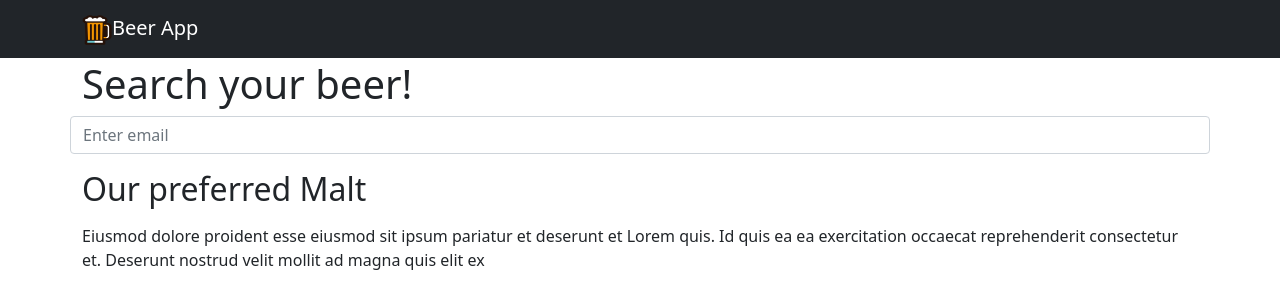
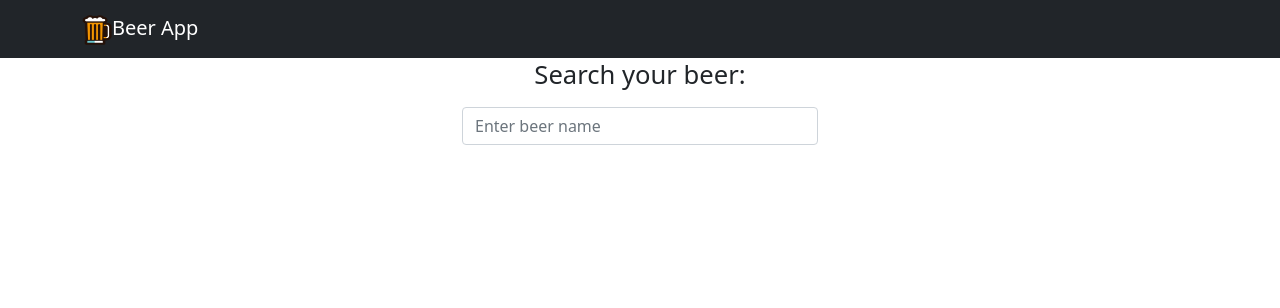
Before and after one commit to conary-h/beer-app, a React (Create React App) app: page / in a window 1280 px wide. Shown: the top 308 px of the page. Built offline with nearby package versions, Linux system fonts and the light colour scheme.

Commit message:
Added layout to skeleton Added validation on thunk

```diff
--- a/src/features/Home/Home.js
+++ b/src/features/Home/Home.js
@@ -2,23 +2,23 @@ import React, { useCallback, useState } from 'react';
 import { debounce } from 'lodash';
 import { Form } from 'react-bootstrap';
 import { useDispatch, useSelector } from 'react-redux';
-import { Container, Row, Col } from 'react-bootstrap';
+import { Container, Row, Col, Alert } from 'react-bootstrap';
 import { searchBeerByName } from '.';
 import ResultsList from './components/ResultsList';
+import styles from './Home.module.css';
 
 export default function Home() {
   const dispatch = useDispatch();
   const [results, setResults] = useState([]);
-
+  const [showAlert, setShowAlert] = useState(false);
   const { status } = useSelector((state) => state.home);
 
   // eslint-disable-next-line react-hooks/exhaustive-deps
   const handleSearch = useCallback(
     debounce(async (e) => {
       try {
-        const results = await dispatch(
-          searchBeerByName(e.target.value)
-        ).unwrap();
+        const text = e.target.value.replaceAll(' ', '_');
+        const results = await dispatch(searchBeerByName(text)).unwrap();
 
         setResults(results);
       } catch (error) {
@@ -31,24 +31,29 @@ export default function Home() {
   return (
     <>
       <Container style={{ marginTop: '60px' }}>
-        <Row>
-          <h1>Search your beer!</h1>
-          <Form.Control
-            type="text"
-            placeholder="Enter email"
-            onChange={handleSearch}
-          />
-        </Row>
-        <Row>
-          <h2 style={{ margin: '1rem 0' }}>Our preferred Malt</h2>
-          <Col xs={12} style={{ marginBottom: '50px' }}>
-            Eiusmod dolore proident esse eiusmod sit ipsum pariatur et deserunt
-            et Lorem quis. Id quis ea ea exercitation occaecat reprehenderit
-            consectetur et. Deserunt nostrud velit mollit ad magna quis elit ex
+        <Row style={{ marginBottom: '3rem', justifyContent: 'center' }}>
+          <h1 className={styles.title}>Search your beer:</h1>
+          <Col xs={12} xl={4}>
+            <Form.Control
+              type="text"
+              placeholder="Enter beer name"
+              onChange={handleSearch}
+            />
           </Col>
         </Row>
+
         {status === 'loading' && <ResultsList.Skeleton />}
         {status === 'done' && <ResultsList items={results} />}
+        {status === 'error' && showAlert && (
+          <Alert
+            variant="danger"
+            onClose={() => setShowAlert(false)}
+            dismissible
+          >
+            <Alert.Heading>Oh snap! You got an error!</Alert.Heading>
+            <p>There was an error getting your results!</p>
+          </Alert>
+        )}
       </Container>
     </>
   );
--- /dev/null
+++ b/src/features/Home/Home.module.css
@@ -0,0 +1,5 @@
+.title {
+  margin-bottom: 1rem;
+  text-align: center;
+  font-size: 1.6rem;
+}
--- a/src/features/Home/Home.thunks.js
+++ b/src/features/Home/Home.thunks.js
@@ -5,8 +5,11 @@ export const searchBeerByName = createAsyncThunk(
   'home/searchBeerByName',
   async (beerName, { rejectWithValue }) => {
     try {
+      if (!beerName) {
+        return [];
+      }
       const { data, status } = await axios.get(
-        `https://api.punkapi.com/v2/beers?beer_name=${beerName}&per_page=10`
+        `https://api.punkapi.com/v2/beers?beer_name=${beerName}&per_page=20`
       );
 
       if (status === 200) return data;
--- a/src/features/Home/components/ResultsList.js
+++ b/src/features/Home/components/ResultsList.js
@@ -1,6 +1,8 @@
 import React from 'react';
 import { Card, Button, Row, Col } from 'react-bootstrap';
 import Skeleton from './Skeleton';
+import styles from './ResultsList.module.css';
+import noImage from '../../../images/no-image.png';
 
 export default function ResultsList({ items }) {
   return (
@@ -10,18 +12,23 @@ export default function ResultsList({ items }) {
           <Card style={{ marginBottom: '1rem' }}>
             <Card.Img
               variant="top"
-              src={item?.image_url}
-              style={{
-                maxWidth: '100%',
-                maxHeight: '15rem',
-                objectFit: 'contain',
-                padding: '.8rem',
-              }}
+              src={item?.image_url || noImage}
+              className={styles.card__image}
             />
             <Card.Body>
-              <Card.Title>{item?.name}</Card.Title>
-              <Card.Text>{item?.tagline}</Card.Text>
-              <Button variant="primary">Go somewhere</Button>
+              <Card.Title className={styles.card__title}>
+                {item?.name}
+              </Card.Title>
+              <Card.Text style={{ minHeight: '4rem' }}>
+                {item?.tagline}
+              </Card.Text>
+              <Button
+                variant="outline-info"
+                size="lg"
+                style={{ fontSize: '1rem' }}
+              >
+                Learn More
+              </Button>
             </Card.Body>
           </Card>
         </Col>
--- /dev/null
+++ b/src/features/Home/components/ResultsList.module.css
@@ -0,0 +1,13 @@
+.card__title {
+  width: 250px;
+  white-space: nowrap;
+  overflow: hidden;
+  text-overflow: ellipsis;
+}
+
+.card__image {
+  max-width: 100%;
+  max-height: 15rem;
+  object-fit: contain;
+  padding: 0.8rem;
+}
--- a/src/features/Home/components/Skeleton.js
+++ b/src/features/Home/components/Skeleton.js
@@ -1,47 +1,57 @@
 import React from 'react';
-import { Row, Card, Placeholder } from 'react-bootstrap';
+import { Row, Col, Card, Placeholder } from 'react-bootstrap';
+import noImage from '../../../images/no-image.png';
 
 export default function Skeleton() {
   return (
     <Row>
+      <Col xs="10" md="6" lg="4" xxl="3">
         <Card style={{ width: '18rem' }}>
-        <Card.Img variant="top" src="holder.js/100px180" />
+          <Card.Img variant="top" src={noImage} />
           <Card.Body>
             <Placeholder as={Card.Title} animation="glow">
               <Placeholder xs={6} />
             </Placeholder>
             <Placeholder as={Card.Text} animation="glow">
-            <Placeholder xs={7} /> <Placeholder xs={4} /> <Placeholder xs={4} />
+              <Placeholder xs={7} /> <Placeholder xs={4} />{' '}
+              <Placeholder xs={4} />
               <Placeholder xs={6} /> <Placeholder xs={8} />
             </Placeholder>
           </Card.Body>
         </Card>
+      </Col>
 
+      <Col xs="10" md="6" lg="4" xxl="3">
         <Card style={{ width: '18rem' }}>
-        <Card.Img variant="top" src="holder.js/100px180" />
+          <Card.Img variant="top" src={noImage} />
           <Card.Body>
             <Placeholder as={Card.Title} animation="glow">
               <Placeholder xs={6} />
             </Placeholder>
             <Placeholder as={Card.Text} animation="glow">
-            <Placeholder xs={7} /> <Placeholder xs={4} /> <Placeholder xs={4} />
+              <Placeholder xs={7} /> <Placeholder xs={4} />{' '}
+              <Placeholder xs={4} />
               <Placeholder xs={6} /> <Placeholder xs={8} />
             </Placeholder>
           </Card.Body>
         </Card>
+      </Col>
 
+      <Col xs="10" md="6" lg="4" xxl="3">
         <Card style={{ width: '18rem' }}>
-        <Card.Img variant="top" src="holder.js/100px180" />
+          <Card.Img variant="top" src={noImage} />
           <Card.Body>
             <Placeholder as={Card.Title} animation="glow">
               <Placeholder xs={6} />
             </Placeholder>
             <Placeholder as={Card.Text} animation="glow">
-            <Placeholder xs={7} /> <Placeholder xs={4} /> <Placeholder xs={4} />
+              <Placeholder xs={7} /> <Placeholder xs={4} />{' '}
+              <Placeholder xs={4} />
               <Placeholder xs={6} /> <Placeholder xs={8} />
             </Placeholder>
           </Card.Body>
         </Card>
+      </Col>
     </Row>
   );
 }
```
Also changed, not shown: src/images/no-image.png (added). Lines whose indentation alone changed are shown as unchanged.
